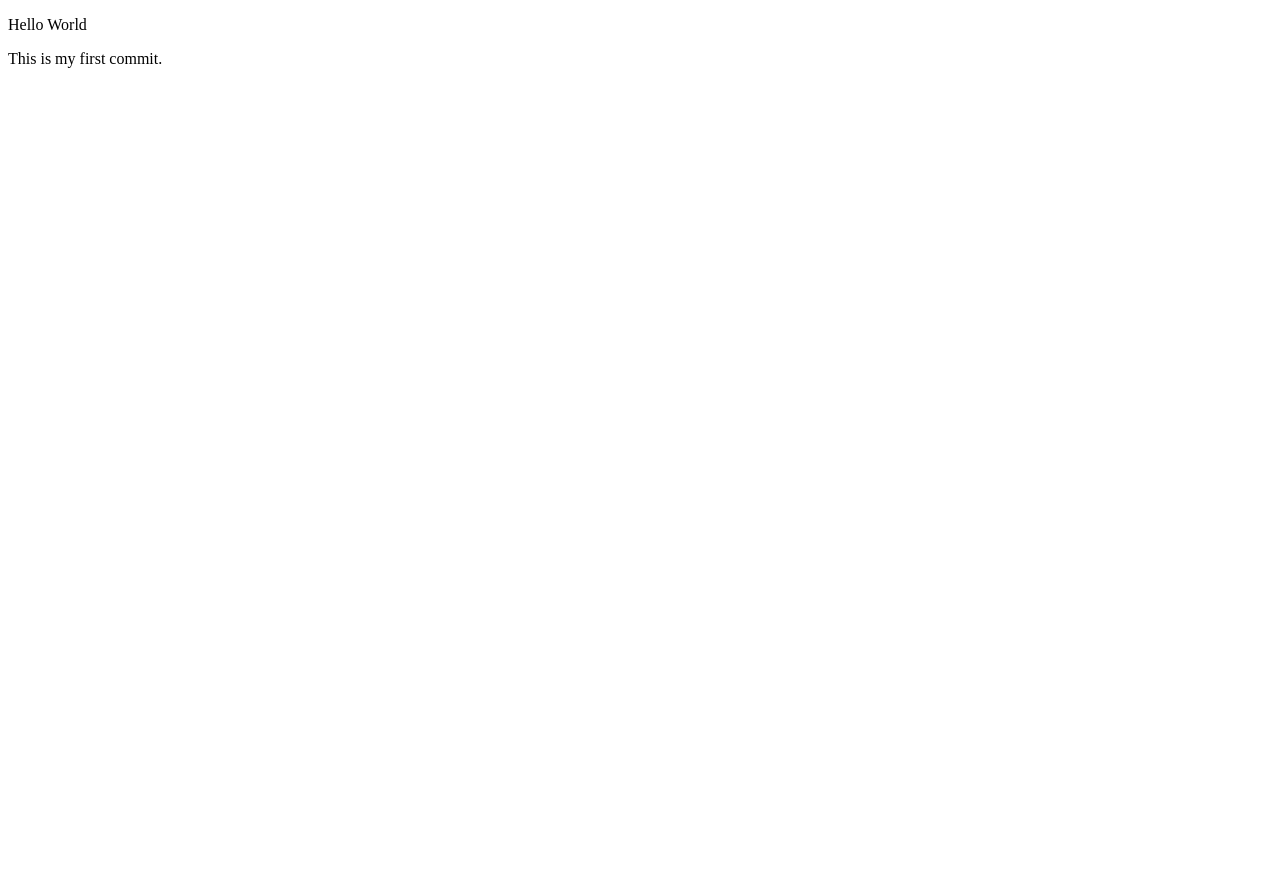
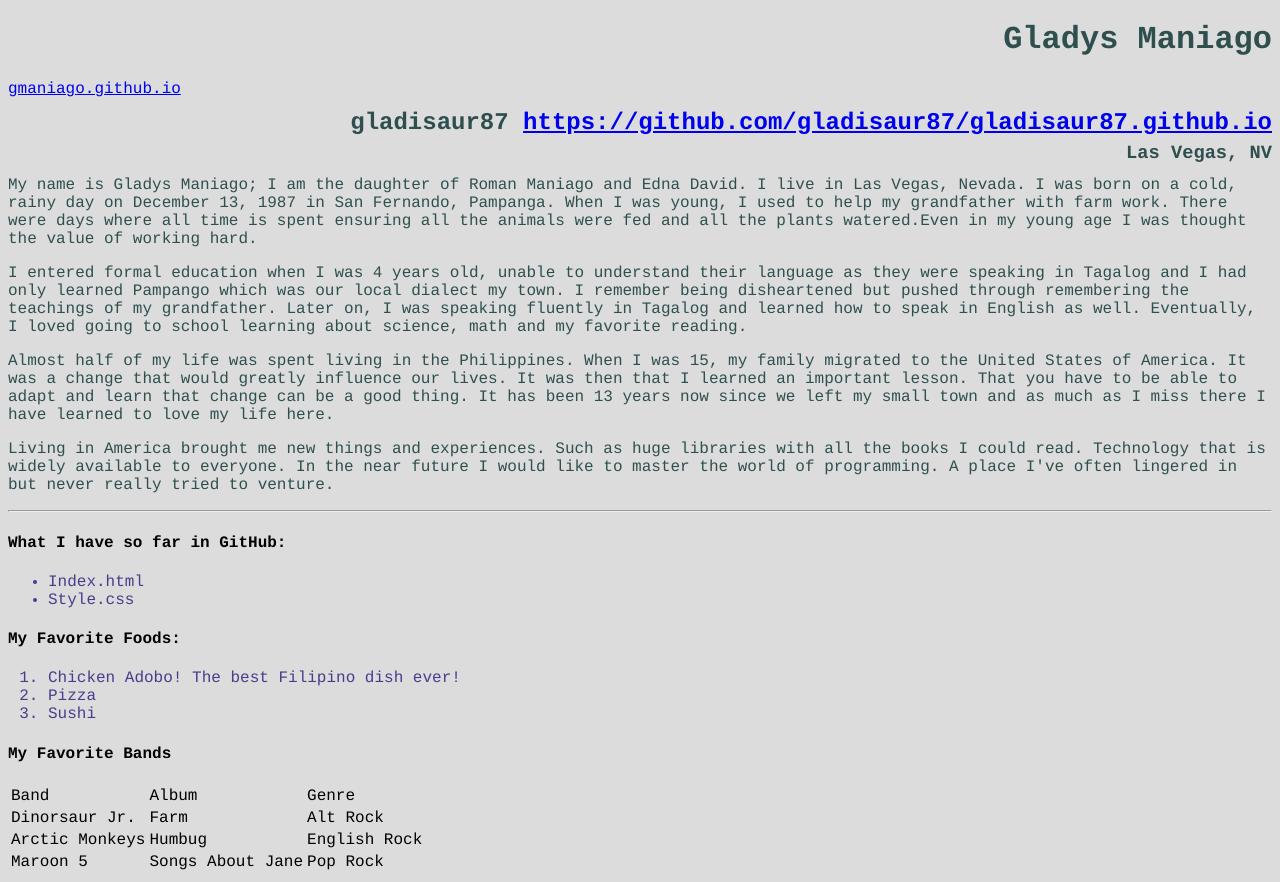
Before and after one commit to gladisaur87/gladisaur87.github.io, a plain HTML site: page index.html in a window 1280 px wide. Before the commit the page ends 800 px from the top, so only its background shows below. Drawn offline with Linux system fonts and the light colour scheme.

Commit message:
complete 2nd Assignement

```diff
--- a/index.html
+++ b/index.html
@@ -1,10 +1,68 @@
 <!DOCTYPE html>
 <html>
 <head>
-	<title><</title>
-	<p>Hello World</p>
+
+<title>index.html</title>
+<link rel="stylesheet" type="text/css" href="style.css">
 </head>
-<body>
-<p>This is my first commit.</p>
+<body style=>
+
+
+  <h1 style=><strong>Gladys Maniago</strong></h1>
+  <a href="http://gmaniago.github.io">gmaniago.github.io</a>
+  <h2 style=>gladisaur87 <a href="https://github.com/gmaniago.github.io">https://github.com/gladisaur87/gladisaur87.github.io</a></h2>
+
+  <h3 style=>Las Vegas, NV</h3>
+
+  <p>My name is Gladys Maniago; I am the daughter of Roman Maniago and Edna David. I live in Las Vegas, Nevada. I was born on a cold, rainy day on December 13, 1987 in San Fernando, Pampanga. When I was young, I used to help my grandfather with farm work. There were days where all time is spent ensuring all the animals were fed and all the plants watered.Even in my young age I was thought the value of working hard.</p>
+
+  <p>I entered formal education when I was 4 years old, unable to understand their language as they were speaking in Tagalog and I had only learned Pampango which was our local dialect my town. I remember being disheartened but pushed through remembering the teachings of my grandfather. Later on, I was speaking fluently in Tagalog and learned how to speak in English as well. Eventually, I loved going to school learning about science, math and my favorite reading.</p>
+  <p>Almost half of my life was spent living in the Philippines. When I was 15, my family migrated to the United States of America. It was a change that would greatly influence our lives. It was then that I learned an important lesson. That you have to be able to adapt and learn that change can be a good thing. It has been 13 years now since we left my small town and as much as I miss there I have learned to love my life here.</p>
+  <p>Living in America brought me new things and experiences. Such as huge libraries with all the books I could read. Technology that is widely available to everyone. In the near future I would like to master the world of programming. A place I've often lingered in but never really tried to venture.</p>
+  <hr>
+
+  <h4>What I have so far in GitHub:</h4>
+  <ul>
+
+    <li>Index.html</li>
+    <li>Style.css</li>
+
+  </ul>
+  <div>
+  <h4>My Favorite Foods:</h4>
+    <ol>
+      <li>Chicken Adobo! The best Filipino dish ever!</li>
+      <li>Pizza</li>
+      <li>Sushi</li>
+    </ol>
+  </div>
+
+  <div id"favorite_bands">
+    <h4>My Favorite Bands</h4>
+    <table>
+      <thead>
+          <td>Band</td>
+          <td>Album</td>
+          <td>Genre</td>
+      </thead>
+        <tr>
+           <td>Dinorsaur Jr.</td>
+           <td>Farm</td>
+           <td>Alt Rock</td>
+        </tr>
+        <tr>
+           <td>Arctic Monkeys</td>
+           <td>Humbug</td>
+           <td>English Rock</td>
+        </tr>
+          <tr>
+           <td>Maroon 5</td>
+           <td>Songs About Jane</td>
+           <td>Pop Rock</td>
+        </tr>
+    </table>
+  </div>
+
+
 </body>
 </html>
--- /dev/null
+++ b/style.css
@@ -0,0 +1,35 @@
+body{
+	background: #DCDCDC;
+	font-family: courier;
+  border-color: green;
+}
+h1{
+  color: #2F4F4F;
+  text-align: right;
+}
+h2{
+  color: #2F4F4F;
+  text-align: right;
+  line-height: 10px;
+  }
+h3{
+  color: #2F4F4F;
+  text-align: right;
+  line-height: 10px;
+}
+p{
+   color: #2F4F4F;
+}
+
+ul{
+  color: #483D8B
+}
+
+ol {
+ color: #483D8B
+}
+
+table {
+  width:
+  border: 1px solid #ccc;
+}
```
